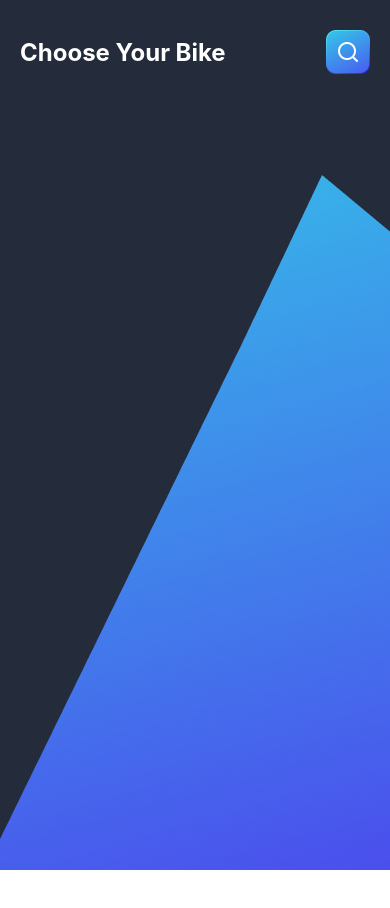
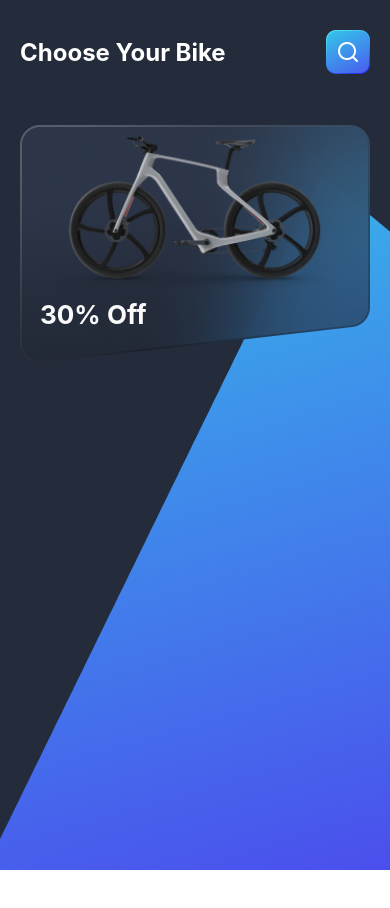
Before and after one commit to Mateusnasciment/React-native-Ecommerce, a React Native app: screen / in a window 390 px wide. Shown: the top 908 px of the page. Built offline with nearby package versions, Linux system fonts and the light colour scheme.

Commit message:
create card banner home

```diff
--- a/App.tsx
+++ b/App.tsx
@@ -3,6 +3,7 @@ import { StyleSheet, Dimensions, View, StatusBar as Bar } from 'react-native';
 import Background from './src/components/Background';
 import bgDetail from './img/detail.png';
 import Header from './src/components/Header';
+import CardBanner from './src/components/CardBanner';
 
 const { width, height } = Dimensions.get('window');
 
@@ -13,6 +14,7 @@ export default function App() {
       <Background bgImage={bgDetail} />
       <View style={styles.body}>
         <Header />
+        <CardBanner />
       </View>
     </View>
   );
--- /dev/null
+++ b/src/components/CardBanner.tsx
@@ -0,0 +1,47 @@
+import React from 'react';
+import { View, Text, StyleSheet, ImageBackground, Image } from 'react-native';
+
+export default function CardBanner() {
+  return (
+    <View
+      style={{
+        paddingHorizontal: 20,
+        height: 252,
+      }}
+    >
+      <ImageBackground
+        source={require('../../img/slider.png')}
+        style={{ width: '100%', height: 250, opacity: 0.98 }}
+        resizeMode="contain"
+      >
+        <View
+          style={{
+            alignItems: 'center',
+            justifyContent: 'center',
+            height: 180,
+          }}
+        >
+          <Image
+            source={require('../../img/bike.png')}
+            style={{
+              width: '100%',
+              height: 160,
+              resizeMode: 'contain',
+              opacity: 1,
+            }}
+          />
+        </View>
+        <View style={{ paddingHorizontal: 20 }}>
+          <Text
+            allowFontScaling={false}
+            style={{ color: '#fff', fontWeight: 'bold', fontSize: 26 }}
+          >
+            30% Off
+          </Text>
+        </View>
+      </ImageBackground>
+    </View>
+  );
+}
+
+const styles = StyleSheet.create({});
--- a/src/components/Header.tsx
+++ b/src/components/Header.tsx
@@ -11,7 +11,7 @@ export default function Header({ title = 'Choose Your Bike' }: TProps) {
         {title}
       </Text>
       <View>
-        <TouchableOpacity>
+        <TouchableOpacity activeOpacity={0.7}>
           <Image
             source={require('../../img/icons/btn_search.png')}
             style={{ resizeMode: 'contain', width: 44, height: 44 }}
@@ -25,6 +25,7 @@ export default function Header({ title = 'Choose Your Bike' }: TProps) {
 const styles = StyleSheet.create({
   container: {
     marginTop: 30,
+    marginBottom: 45,
     paddingHorizontal: 20,
     flexDirection: 'row',
     justifyContent: 'space-between',
```
